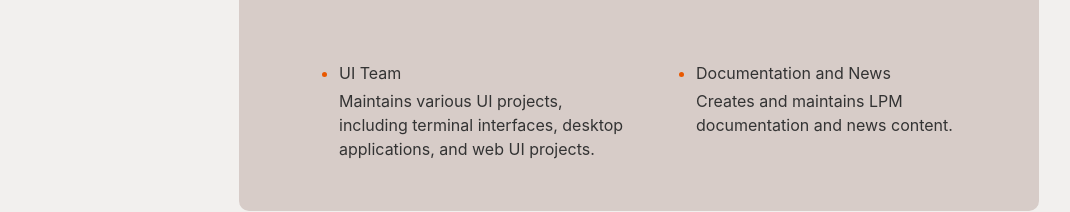
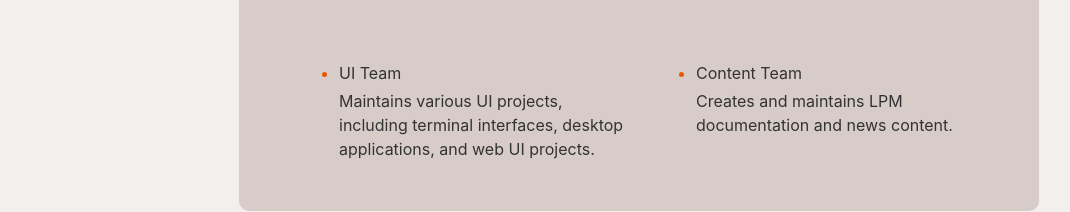
Before and after one commit to lodosgroup/lodosgroup.org, a Gatsby site: page /teams in a window 1280 px wide. Shown: the part 741-953 px from the top of the page, without its empty margins (1-1071 px from the left). Built offline with nearby package versions, Linux system fonts and the light colour scheme; Gatsby itself is replaced by a stand-in of ours.

Commit message:
update `Documentation and News` into `Content Team`
Signed-off-by: ozkanonur <work@onurozkan.dev>

```diff
--- a/src/pages/teams.js
+++ b/src/pages/teams.js
@@ -41,7 +41,7 @@ const lpmTeams = [
     description: "Maintains various UI projects, including terminal interfaces, desktop applications, and web UI projects.",
   },
   {
-    text: "Documentation and News",
+    text: "Content Team",
     url: "#",
     description: "Creates and maintains LPM documentation and news content.",
   },
```
